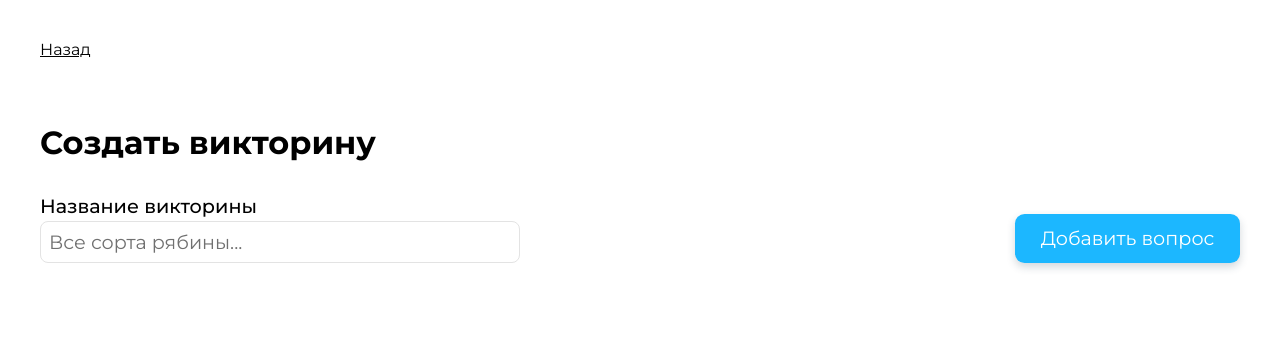
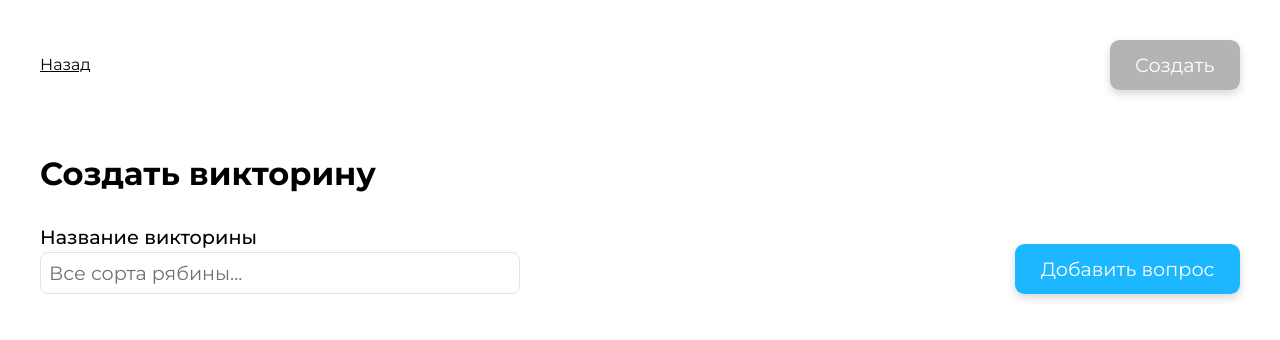
Before and after one commit to ShebalkovD/quiz, a React (Vite) app: page /create in a window 1280 px wide. Shown: the top 340 px of the page. Built offline with nearby package versions, Linux system fonts and the light colour scheme.

Commit message:
Добавлена функция добавления викторины. Сохранение в localStorage

```diff
--- a/src/components/Button/Button.jsx
+++ b/src/components/Button/Button.jsx
@@ -1,8 +1,8 @@
 import classes from './Button.module.css'
 
-export default function Button({children, handleClick}) {
+export default function Button({children, handleClick, disabledCondition}) {
     return (
-        <button className={classes.btn} onClick={handleClick}>
+        <button className={classes.btn} onClick={handleClick} disabled={disabledCondition}>
             {children}
         </button>
     )
--- a/src/components/Button/Button.module.css
+++ b/src/components/Button/Button.module.css
@@ -28,3 +28,11 @@
     border-color: rgb(28, 183, 255);
     color: rgb(28, 183, 255);
 }
+
+.btn:disabled {
+    background-color: rgb(180, 180, 180);
+}
+
+.btn:disabled:hover {
+    transform: none;
+}
--- a/src/components/CreateScreen/CreateScreen.jsx
+++ b/src/components/CreateScreen/CreateScreen.jsx
@@ -1,5 +1,5 @@
-import { useState, useCallback } from 'react'
-import { Link } from 'react-router'
+import { useState } from 'react'
+import { Link, useNavigate } from 'react-router'
 import classes from './CreateScreen.module.css'
 import Input from '../Input/Input'
 import Button from '../Button/Button'
@@ -12,6 +12,9 @@ export default function CreateScreen() {
     const [editFormOpen, setEditFormOpen] = useState(false)
     const [questionList, setQuestionList] = useState([])
     const [questionToEdit, setQuestionToEdit] = useState({})
+    const [quizNameError, setQuizNameError] = useState(false)
+
+    const navigate = useNavigate()
 
     const handleNameInput = (event) => {
         setQuizName(event.target.value)
@@ -57,17 +60,46 @@ export default function CreateScreen() {
         setQuestionToEdit({})
     }
 
+    const handleCreateQuiz = () => {
+        const quiz = {}
+        let quizList = window.localStorage.getItem('quizList')
+        if (quizList == null) {
+            quiz.id = 1
+            quizList = []
+        }else {
+            quizList = JSON.parse(quizList)
+            quiz.id = quizList.length + 1
+        }
+        quiz.name = quizName
+        quiz.questions = questionList
+        quizList.push(quiz)
+        window.localStorage.setItem('quizList', JSON.stringify(quizList))
+        navigate('/')
+    }
+
     return(
         <div className={classes.container}>
            <header className={classes.header}>
                 <Link to="/">Назад</Link>
+                <Button
+                    disabledCondition={questionList.length <= 0 || quizName.length <= 0}
+                    handleClick={handleCreateQuiz}
+                >
+                    Создать
+                </Button>
            </header>
 
            <main>
                 <h1 className={classes.title}>Создать викторину</h1>
 
                 <div className={classes.form_block_wrapper}>
-                    <Input label="Название викторины" inputName="name" handleInput={handleNameInput} value={quizName}/>
+                    <Input
+                        label="Название викторины"
+                        inputName="name"
+                        handleInput={handleNameInput}
+                        value={quizName}
+                        setError={setQuizNameError}
+                    />
                     <Button handleClick={() => handleCreateForm(true)}>Добавить вопрос</Button>
                 </div>
 
--- a/src/components/CreateScreen/CreateScreen.module.css
+++ b/src/components/CreateScreen/CreateScreen.module.css
@@ -6,6 +6,9 @@
 
 .header {
     margin-bottom: 8vh;
+    display: flex;
+    justify-content: space-between;
+    align-items: center;
 }
 
 .title {
```
